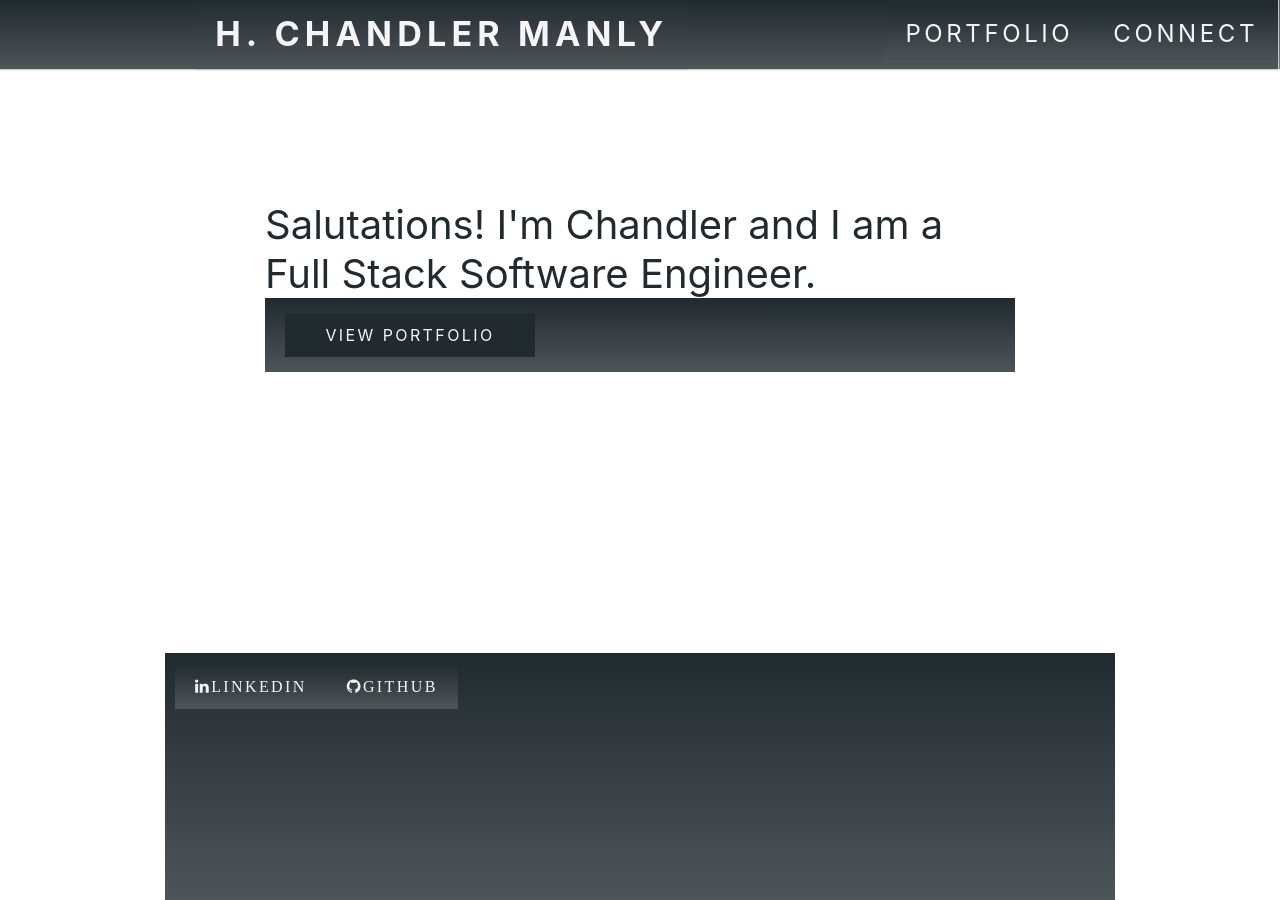
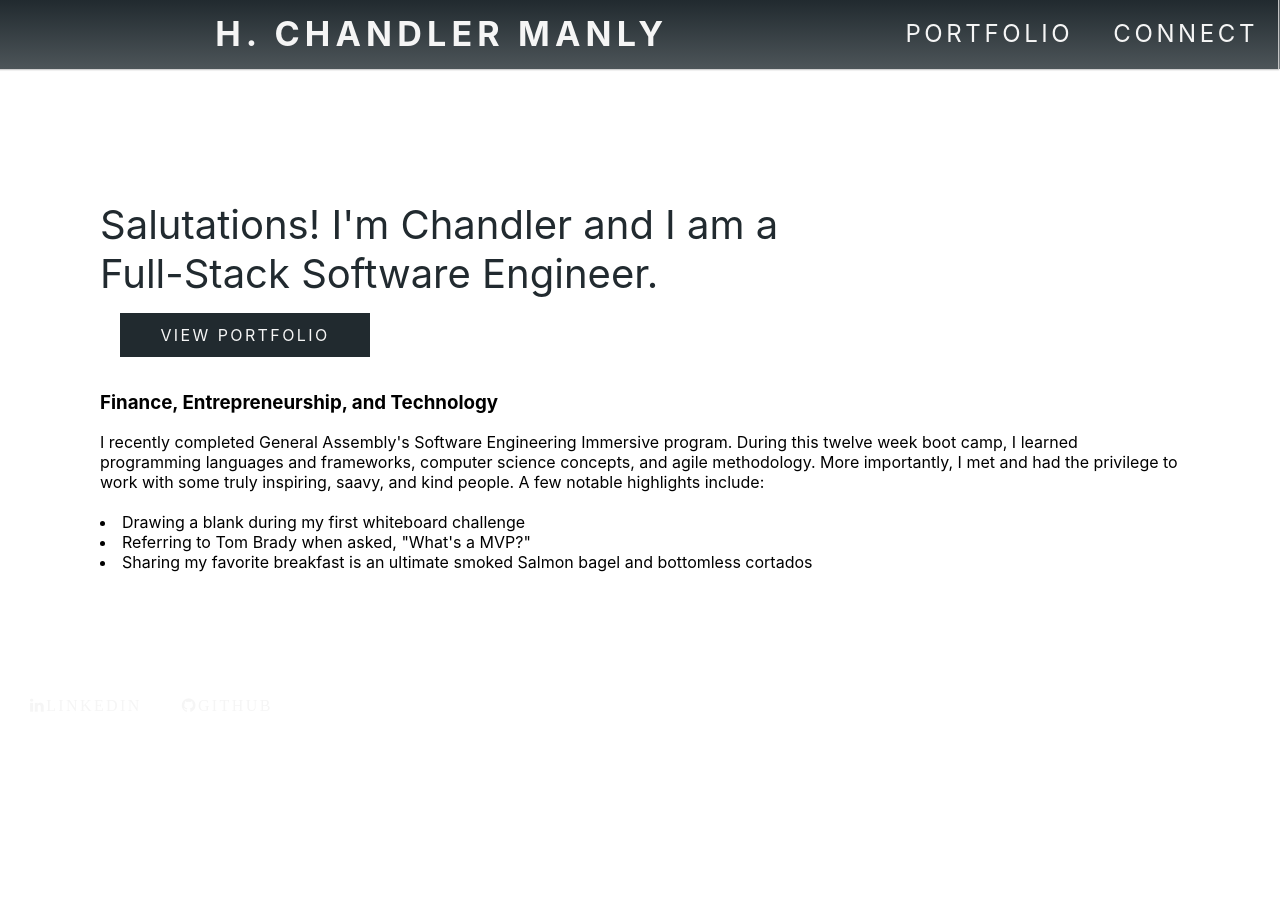
Before and after one commit to Chandler-Manly/chandler-manly, a React (Create React App) app in the folder client/: page / in a window 1280 px wide. Built offline with nearby package versions, Linux system fonts and the light colour scheme.

Commit message:
updated landing page language

```diff
--- a/client/src/assets/Connect.css
+++ b/client/src/assets/Connect.css
@@ -24,6 +24,10 @@
 
 .my-name-is-neo{
   display: inline;
-  color: whitesmoke;
+  /* color: whitesmoke; */
   font-weight: 600;
 }
+
+.submit-button{
+  margin-top: 10px;
+}
--- a/client/src/assets/Footer.css
+++ b/client/src/assets/Footer.css
@@ -2,6 +2,6 @@ footer {
   flex: 1;
   padding: 10px;
   bottom: 0;
-  background-image: linear-gradient(180deg, #212a2f, rgb(77, 85, 89));
-  width: 100%;
+  /* background-image: linear-gradient(180deg, #212a2f, rgb(77, 85, 89)); */
+  /* width: 100%; */
 }
--- a/client/src/assets/Nav.css
+++ b/client/src/assets/Nav.css
@@ -40,7 +40,7 @@ nav {
 
 a {
   color: whitesmoke;
-  background-image: linear-gradient(180deg, #212a2f, rgb(77, 85, 89));
+  /* background-image: linear-gradient(180deg, #212a2f, rgb(77, 85, 89)); */
   text-transform: uppercase;
   text-decoration: none;
   letter-spacing: 0.15em;
--- a/client/src/screens/Home.jsx
+++ b/client/src/screens/Home.jsx
@@ -1,15 +1,36 @@
 import React from "react";
 import "../assets/Home.css";
 import Layout from "../components/shared/Layout";
-import {Link} from 'react-router-dom';
+import { Link } from "react-router-dom";
 const Home = () => {
   return (
     <Layout>
       <div className="home">
-      <div className="welcome-message">
-        Salutations! I'm <div className="chandler">Chandler</div> and I am a Full Stack Software Engineer.
-      </div>
-      <Link to='/portfolio'><div className="view-portfolio">View Portfolio</div></Link>
+        <div className="welcome-message">
+          Salutations! I'm <div className="chandler">Chandler</div> and I am a
+          Full-Stack Software Engineer.
+        </div>
+
+        <Link to="/portfolio">
+          <div className="view-portfolio">View Portfolio</div>
+        </Link>
+        <div>
+          <h3>Finance, Entrepreneurship, and Technology</h3>
+          I recently completed General Assembly's Software Engineering Immersive
+          program. During this twelve week boot camp, I learned programming
+          languages and frameworks, computer science concepts, and agile
+          methodology. More importantly, I met and had the privilege to work
+          with some truly inspiring, saavy, and kind people. A few notable
+          highlights include:
+          <br />
+          <br />
+          <li>Drawing a blank during my first whiteboard challenge</li>
+          <li>Referring to Tom Brady when asked, "What's a MVP?"</li>
+          <li>
+            Sharing my favorite breakfast is an ultimate smoked Salmon bagel and
+            bottomless cortados
+          </li>
+        </div>
       </div>
     </Layout>
   );
```
